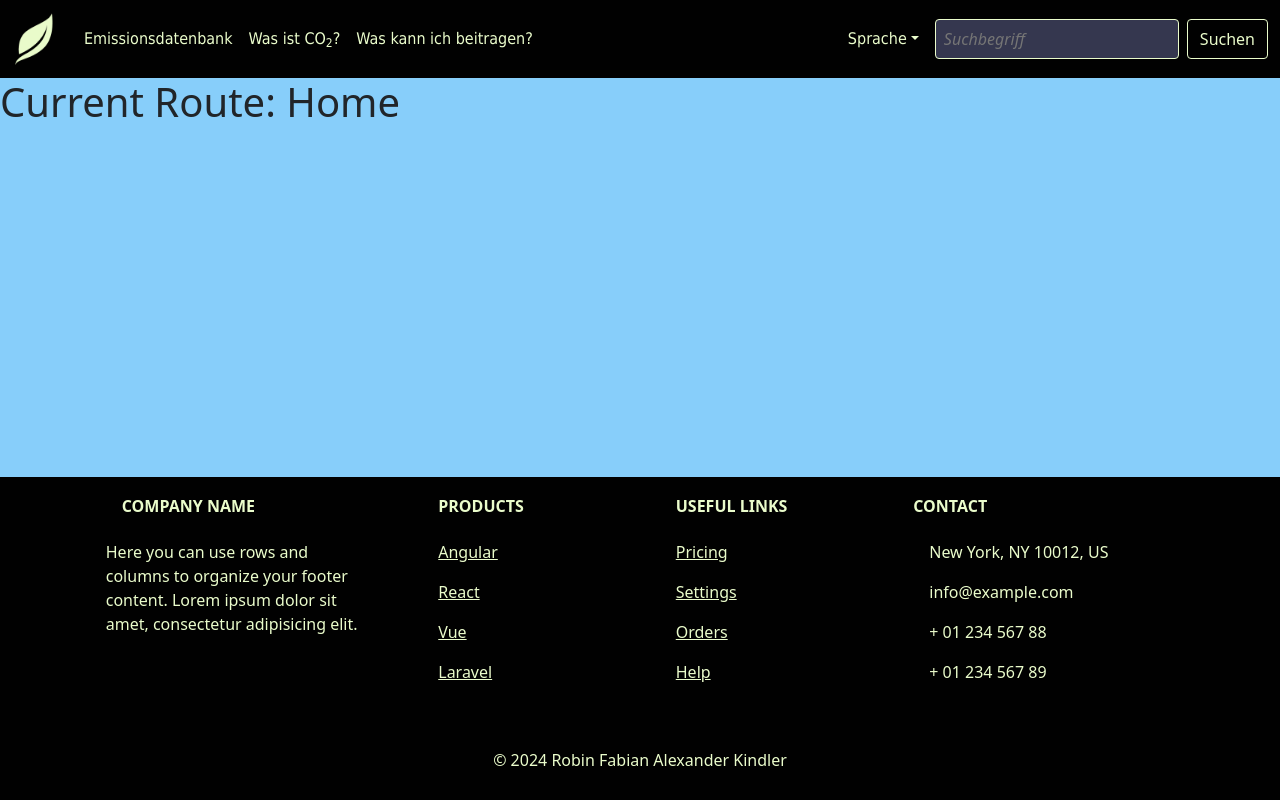
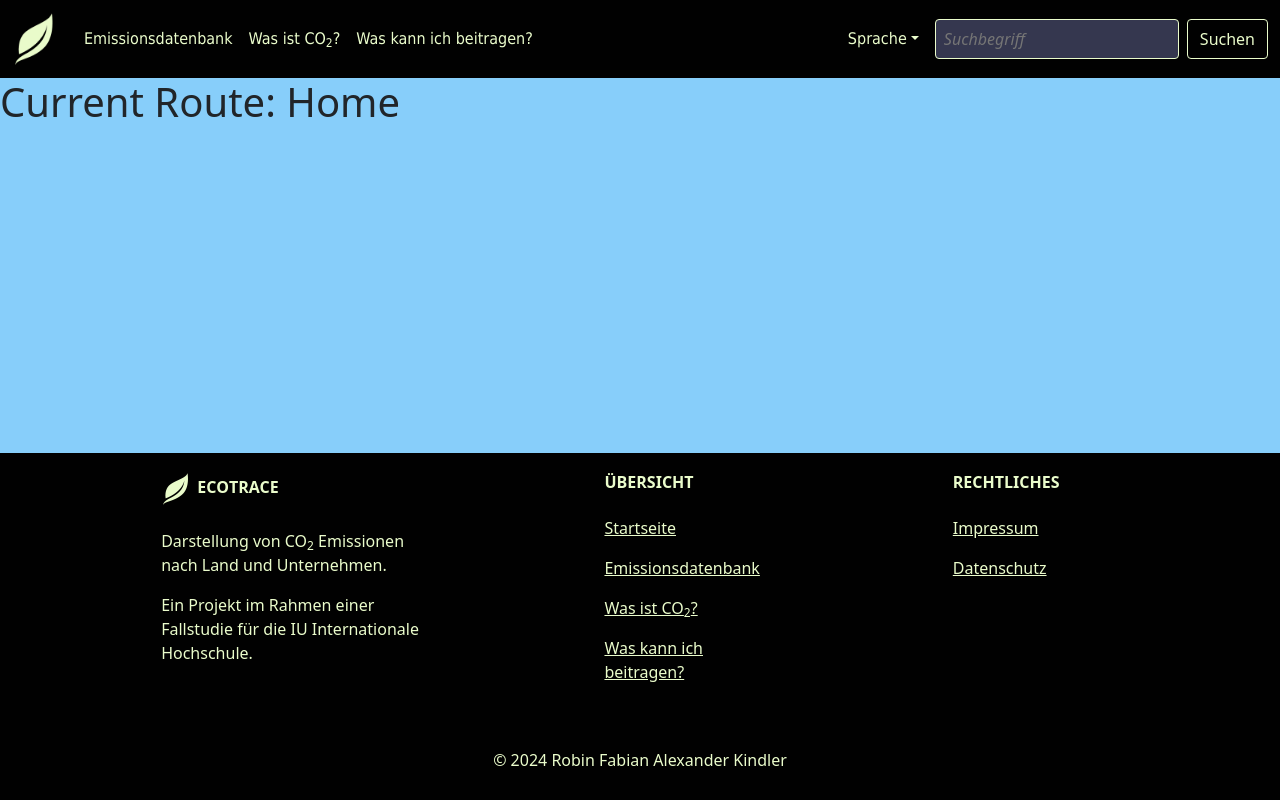
Before and after one commit to Rondidon/climate-impact-dashboard, a React (Create React App) app: page /database in a window 1280 px wide. Built offline with nearby package versions, Linux system fonts and the light colour scheme.

Commit message:
[chore] Added links and logos to the footer.

```diff
--- a/src/components/AppFooter.tsx
+++ b/src/components/AppFooter.tsx
@@ -1,4 +1,5 @@
 import { FunctionComponent } from "react";
+import getAssetLocation from "../utils/assetLocator";
 
 type AppFooterProps = {
 
@@ -12,59 +13,45 @@ const AppFooter: FunctionComponent<AppFooterProps> = ({ }) => {
                     <div className="row mt-3">
                         <div className="col-md-3 col-lg-4 col-xl-3 mx-auto mb-4">
                             <h6 className="text-uppercase fw-bold mb-4">
-                                <i className="fas fa-gem me-3"></i>Company name
+                                <img src={getAssetLocation("logo.png", "img")} alt="Bootstrap" width="32" height="32" />
+                                &nbsp;<strong>ECO</strong>TRACE
                             </h6>
                             <p>
-                                Here you can use rows and columns to organize your footer content. Lorem ipsum
-                                dolor sit amet, consectetur adipisicing elit.
+                            Darstellung von CO<sub>2</sub> Emissionen nach Land und Unternehmen.<br/>
+                            </p>
+                            <p>
+                                Ein Projekt im Rahmen einer Fallstudie für die IU Internationale Hochschule.
                             </p>
                         </div>
 
                         <div className="col-md-2 col-lg-2 col-xl-2 mx-auto mb-4">
                             <h6 className="text-uppercase fw-bold mb-4">
-                                Products
+                                Übersicht
                             </h6>
                             <p>
-                                <a href="#!" className="text-reset">Angular</a>
+                                <a href="#!" className="text-reset">Startseite</a>
                             </p>
                             <p>
-                                <a href="#!" className="text-reset">React</a>
+                                <a href="#!" className="text-reset">Emissionsdatenbank</a>
                             </p>
                             <p>
-                                <a href="#!" className="text-reset">Vue</a>
+                                <a href="#!" className="text-reset">Was ist CO<sub>2</sub>?</a>
                             </p>
                             <p>
-                                <a href="#!" className="text-reset">Laravel</a>
+                                <a href="#!" className="text-reset">Was kann ich beitragen?</a>
                             </p>
                         </div>
 
-                        <div className="col-md-3 col-lg-2 col-xl-2 mx-auto mb-4">
+                        <div className="col-md-2 col-lg-2 col-xl-2 mx-auto mb-4">
                             <h6 className="text-uppercase fw-bold mb-4">
-                                Useful links
+                                Rechtliches
                             </h6>
                             <p>
-                                <a href="#!" className="text-reset">Pricing</a>
+                                <a href="#!" className="text-reset">Impressum</a>
                             </p>
                             <p>
-                                <a href="#!" className="text-reset">Settings</a>
+                                <a href="#!" className="text-reset">Datenschutz</a>
                             </p>
-                            <p>
-                                <a href="#!" className="text-reset">Orders</a>
-                            </p>
-                            <p>
-                                <a href="#!" className="text-reset">Help</a>
-                            </p>
-                        </div>
-
-                        <div className="col-md-4 col-lg-3 col-xl-3 mx-auto mb-md-0 mb-4">
-                            <h6 className="text-uppercase fw-bold mb-4">Contact</h6>
-                            <p><i className="fas fa-home me-3"></i> New York, NY 10012, US</p>
-                            <p>
-                                <i className="fas fa-envelope me-3"></i>
-                                info@example.com
-                            </p>
-                            <p><i className="fas fa-phone me-3"></i> + 01 234 567 88</p>
-                            <p><i className="fas fa-print me-3"></i> + 01 234 567 89</p>
                         </div>
                     </div>
                 </div>
```
